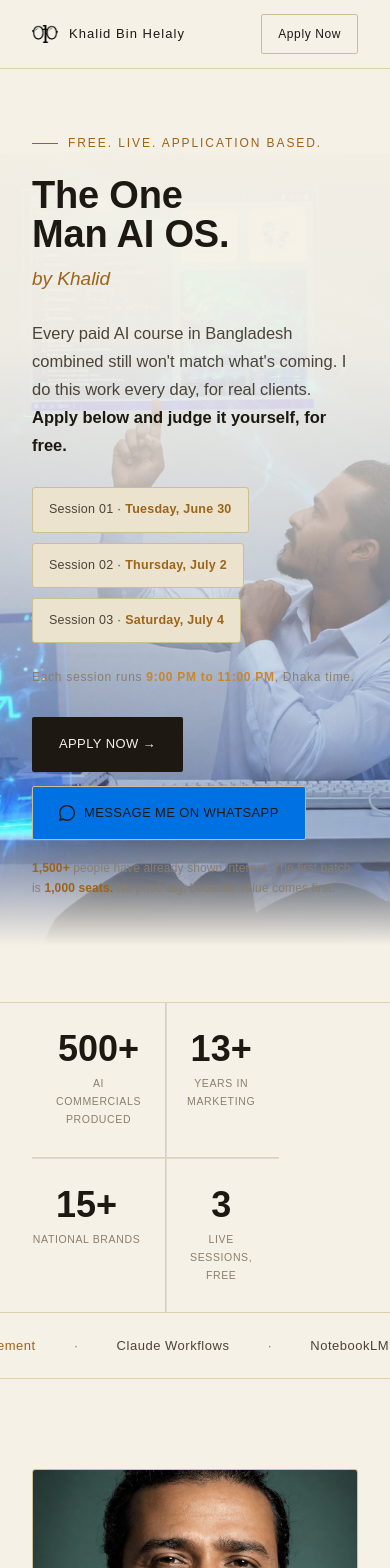
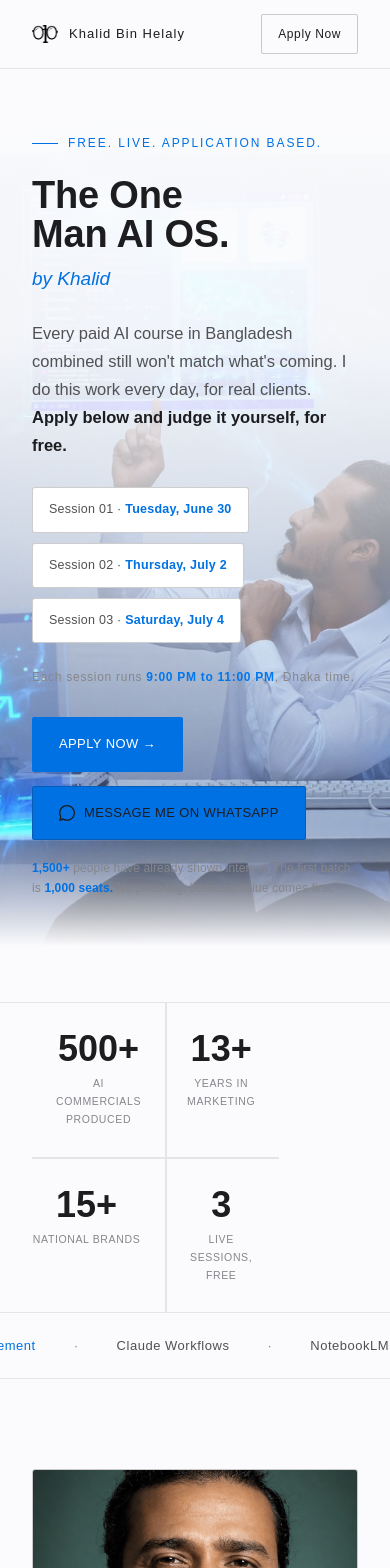
Before and after one commit to khalidibnhelaly-creator/khalid, a Next.js app: page /aimasterclass in a window 390 px wide. Shown: the top 1568 px of the page. Built offline with nearby package versions, Linux system fonts and the light colour scheme; no server answers; a web font is replaced by a local one.

Commit message:
fix: center stats bar, add hero banner, rebrand aimasterclass to topzid.com palette

```diff
--- a/app/aimasterclass/masterclass.css
+++ b/app/aimasterclass/masterclass.css
@@ -12,16 +12,21 @@
 ------------------------------------------------------------------- */
 
 .amc-root {
-  --paper: #f6f1e6;
-  --paper-2: #ece3cf;
-  --paper-3: #e1d5b9;
-  --ink: #1d1812;
-  --ink-soft: #4b4338;
-  --muted: #8a7f6c;
-  --line: #ddd0ad;
-  --line-2: #cdbd92;
-  --gold: #9c6418;
-  --gold-2: #c9852e;
+  /* Re-skinned to match the topzid.com main-site palette: Apple-school
+     neutrals + one trusted blue, instead of the original antique-paper/
+     gold treatment. Token names kept as-is so every rule below picks
+     up the new colors automatically. */
+  --paper: #fbfbfd;
+  --paper-2: #ffffff;
+  --paper-3: #f5f5f7;
+  --ink: #1d1d1f;
+  --ink-soft: #515154;
+  --muted: #86868b;
+  --line: rgba(29, 29, 31, 0.1);
+  --line-2: rgba(29, 29, 31, 0.22);
+  --gold: #0071e3;
+  --gold-2: #0077ed;
+  --danger: #d70015;
   --maxw: 1200px;
   --serif: var(--font-amc-serif), Georgia, serif;
   --sans: var(--font-amc-sans), system-ui, sans-serif;
@@ -130,7 +135,7 @@
   position: sticky;
   top: 0;
   z-index: 50;
-  background: rgba(246, 241, 230, 0.88);
+  background: rgba(251, 251, 253, 0.88);
   backdrop-filter: blur(12px);
   border-bottom: 1px solid var(--line);
 }
@@ -222,17 +227,17 @@
     linear-gradient(
       100deg,
       var(--paper) 0%,
-      rgba(246, 241, 230, 0.88) 24%,
-      rgba(246, 241, 230, 0.56) 44%,
-      rgba(246, 241, 230, 0.18) 64%,
-      rgba(246, 241, 230, 0) 82%
+      rgba(251, 251, 253, 0.88) 24%,
+      rgba(251, 251, 253, 0.56) 44%,
+      rgba(251, 251, 253, 0.18) 64%,
+      rgba(251, 251, 253, 0) 82%
     ),
     linear-gradient(
       180deg,
-      rgba(246, 241, 230, 0.3) 0%,
-      rgba(246, 241, 230, 0.02) 20%,
-      rgba(246, 241, 230, 0.04) 68%,
-      rgba(246, 241, 230, 0.55) 100%
+      rgba(251, 251, 253, 0.3) 0%,
+      rgba(251, 251, 253, 0.02) 20%,
+      rgba(251, 251, 253, 0.04) 68%,
+      rgba(251, 251, 253, 0.55) 100%
     );
 }
 
@@ -242,7 +247,7 @@
   right: 0;
   bottom: 0;
   height: 200px;
-  background: linear-gradient(180deg, rgba(246, 241, 230, 0) 0%, var(--paper) 90%);
+  background: linear-gradient(180deg, rgba(251, 251, 253, 0) 0%, var(--paper) 90%);
 }
 
 .amc-root .hero-content {
@@ -266,10 +271,10 @@
       linear-gradient(
         180deg,
         var(--paper) 0%,
-        rgba(246, 241, 230, 0.92) 30%,
-        rgba(246, 241, 230, 0.6) 52%,
-        rgba(246, 241, 230, 0.25) 70%,
-        rgba(246, 241, 230, 0.05) 85%
+        rgba(251, 251, 253, 0.92) 30%,
+        rgba(251, 251, 253, 0.6) 52%,
+        rgba(251, 251, 253, 0.25) 70%,
+        rgba(251, 251, 253, 0.05) 85%
       );
   }
 
@@ -361,14 +366,14 @@
 }
 
 .amc-root .btn-solid {
-  background: var(--ink);
-  color: var(--paper);
+  background: var(--gold);
+  color: #ffffff;
   font-weight: 500;
 }
 
 .amc-root .btn-solid:hover {
   transform: translateY(-2px);
-  background: #000;
+  background: #005bb8;
 }
 
 .amc-root .btn-wa {
@@ -594,7 +599,7 @@
   padding: 36px clamp(22px, 4vw, 40px);
   margin-bottom: 18px;
   background: var(--paper-2);
-  box-shadow: 0 10px 26px rgba(29, 24, 18, 0.07);
+  box-shadow: 0 10px 26px rgba(29, 29, 31, 0.07);
 }
 
 .amc-root .daycard .head {
@@ -764,7 +769,7 @@
 /* honesty */
 
 .amc-root .honesty {
-  background: var(--paper-2);
+  background: var(--paper-3);
   border-top: 1px solid var(--line);
   border-bottom: 1px solid var(--line);
 }
@@ -809,7 +814,7 @@
 /* apply */
 
 .amc-root .apply {
-  background: var(--paper-2);
+  background: var(--paper-3);
   border-top: 1px solid var(--line);
 }
 
@@ -860,7 +865,7 @@
   background: var(--paper);
   padding: clamp(24px, 4vw, 38px);
   max-width: 760px;
-  box-shadow: 0 10px 28px rgba(29, 24, 18, 0.08);
+  box-shadow: 0 10px 28px rgba(29, 29, 31, 0.08);
 }
 
 .amc-root .field {
@@ -908,20 +913,20 @@
 .amc-root .field select:focus,
 .amc-root .field textarea:focus {
   border-color: var(--gold);
-  box-shadow: 0 0 0 3px rgba(156, 100, 24, 0.14);
+  box-shadow: 0 0 0 3px rgba(0, 113, 227, 0.14);
 }
 
 .amc-root .field.bad input,
 .amc-root .field.bad select,
 .amc-root .field.bad textarea {
-  border-color: #b3491f;
+  border-color: var(--danger);
 }
 
 .amc-root .field .err {
   display: none;
   font-family: var(--mono);
   font-size: 11px;
-  color: #b3491f;
+  color: var(--danger);
   margin-top: 6px;
 }
 
@@ -973,7 +978,7 @@
 }
 
 .amc-root .checkrow.bad {
-  border-color: #b3491f;
+  border-color: var(--danger);
 }
 
 .amc-root .form .btn-solid {
@@ -1004,7 +1009,7 @@
 .amc-root .form-error {
   font-family: var(--mono);
   font-size: 12px;
-  color: #b3491f;
+  color: var(--danger);
   text-align: center;
   margin: 0 0 16px;
 }
```
